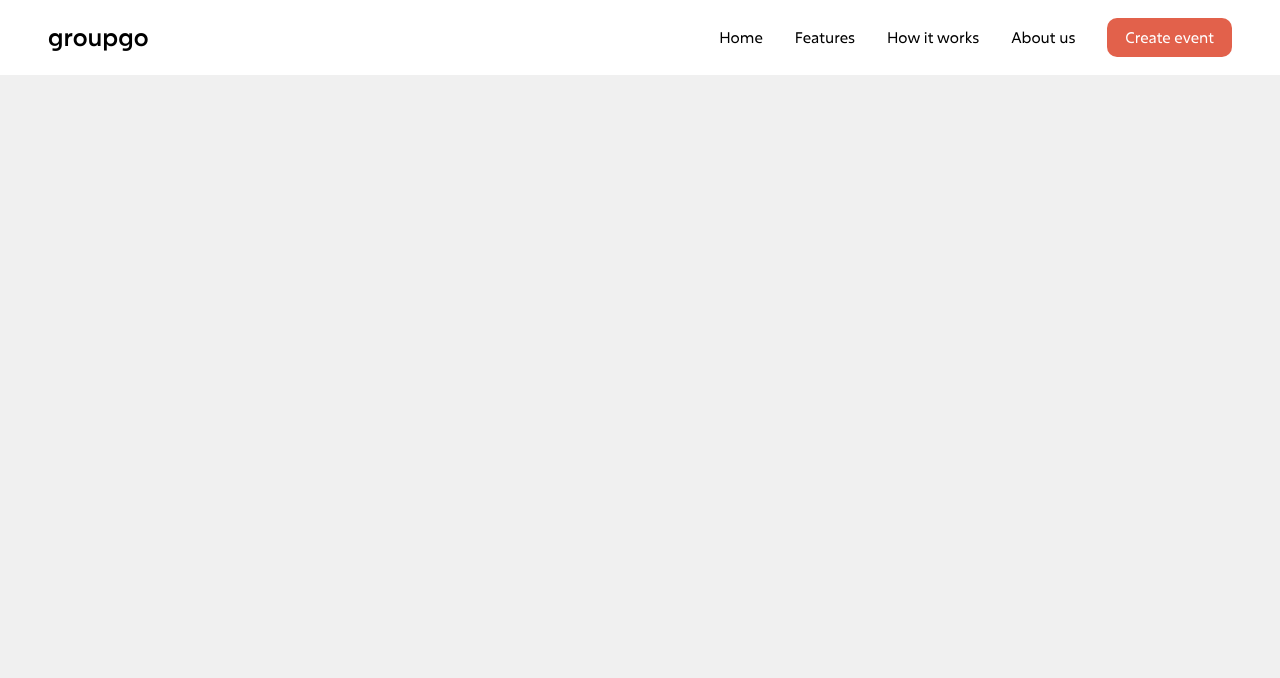
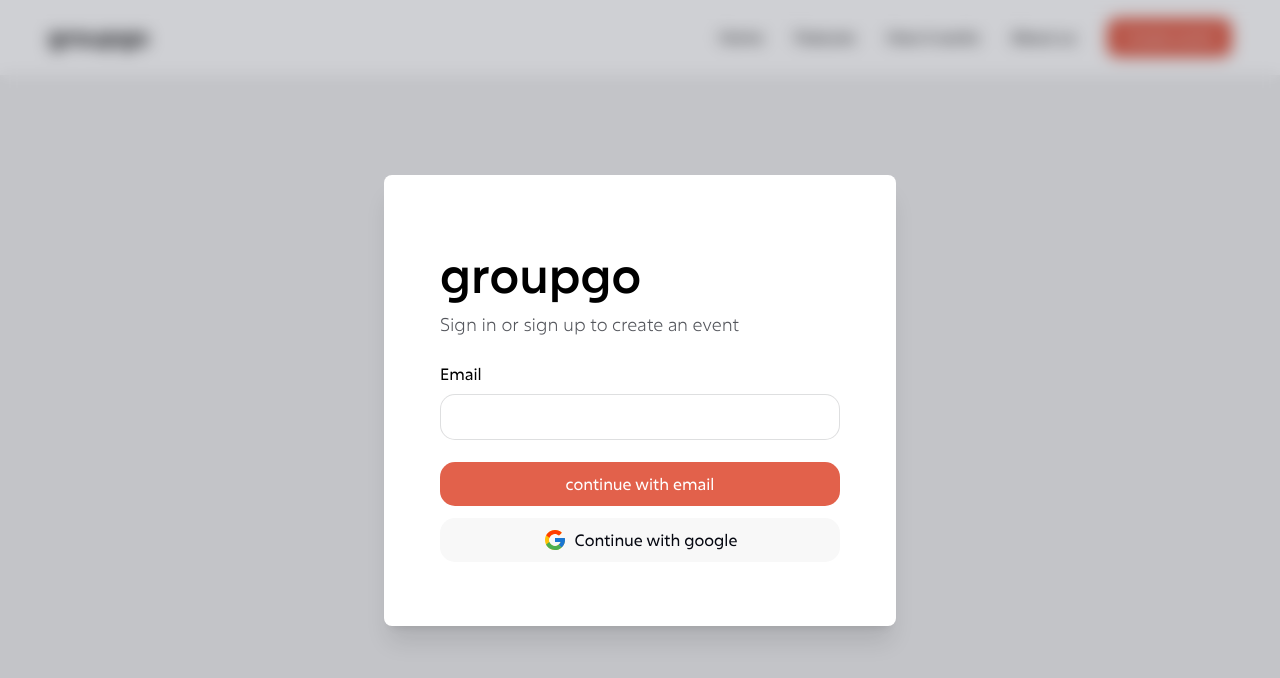
Before and after one commit to timmie20/Group-go-app, a React (Vite) app: page /signin in a window 1280 px wide. Shown: the top 678 px of the page. Built offline with nearby package versions, Linux system fonts and the light colour scheme; no server answers.

Commit message:
Built signin UI, added firebase auth and env file

```diff
--- a/package.json
+++ b/package.json
@@ -10,8 +10,11 @@
     "preview": "vite preview"
   },
   "dependencies": {
+    "firebase": "^10.8.0",
+    "framer-motion": "^11.0.3",
     "react": "^18.2.0",
     "react-dom": "^18.2.0",
+    "react-firebase-hooks": "^5.1.1",
     "react-icons": "^5.0.1",
     "react-router-dom": "^6.21.3"
   },
--- a/src/App.jsx
+++ b/src/App.jsx
@@ -4,20 +4,25 @@
 import { AppProvider } from "./context/AppContext";
 import Home from "./Pages/Home";
 import CreateEvent from "./Pages/CreateEvent";
+import Signin from "./components/Signin";
+import { AuthContextProvider } from "./context/AuthContext";
 
 const App = () => {
   return (
     <>
+      <AuthContextProvider>
         <AppProvider>
           <AppLayout>
             <Routes>
               <Route path="/">
-              <Route index element={<Home />}/>
+                <Route index element={<Home />} />
                 <Route path="/create" element={<CreateEvent />} />
               </Route>
+              <Route path="/signin" element={<Signin />} />
             </Routes>
           </AppLayout>
         </AppProvider>
+      </AuthContextProvider>
     </>
   );
 };
--- /dev/null
+++ b/src/components/Signin.jsx
@@ -0,0 +1,84 @@
+import React, { useContext, useEffect } from "react";
+import { AuthContext } from "../context/AuthContext";
+import { FcGoogle } from "react-icons/fc";
+import { AnimatePresence, motion } from "framer-motion";
+import { HiOutlineBellAlert } from "react-icons/hi2";
+
+const Signin = () => {
+  const {
+    email,
+    setEmail,
+    sendEmailLink,
+    handleSignInUser,
+    navigate,
+    user,
+    search,
+    alertMsg,
+  } = useContext(AuthContext);
+
+  useEffect(() => {
+    handleSignInUser();
+  }, [user, navigate, search]);
+
+  return (
+    <>
+      <AnimatePresence>
+        <motion.div
+          initial={{ opacity: 0 }}
+          animate={{ opacity: 1 }}
+          exit={{ opacity: 0 }}
+          onClick={() => setIsOpen(false)}
+          className="fixed inset-0 z-50 grid cursor-pointer place-items-center overflow-y-scroll bg-slate-900/20 p-8 backdrop-blur"
+        >
+          <motion.div
+            initial={{ scale: 0, rotate: "12.5deg" }}
+            animate={{ scale: 1, rotate: "0deg" }}
+            exit={{ scale: 0, rotate: "0deg" }}
+            onClick={(e) => e.stopPropagation()}
+            className="relative w-full max-w-lg cursor-default overflow-hidden rounded-lg bg-white px-14 py-16 shadow-xl"
+          >
+            <form onSubmit={(event) => sendEmailLink(event, email)}>
+              <div>
+                <h2>groupgo</h2>
+                <p>Sign in or sign up to create an event</p>
+              </div>
+              <div className="mt-6 flex flex-col gap-[22px]">
+                <fieldset className="field_set_div">
+                  <label htmlFor="email">Email</label>
+                  <input
+                    type="email"
+                    name="email"
+                    id="email"
+                    value={email}
+                    className="inputs"
+                    onChange={(e) => setEmail(e.target.value)}
+                  />
+                  {alertMsg && (
+                    <div className="flex items-center gap-1">
+                      <HiOutlineBellAlert color="red" />
+                      <span className="text-[12px]">{alertMsg}</span>
+                    </div>
+                  )}
+                </fieldset>
+                <div>
+                  <button
+                    className="signin_btn bg-orange-clr text-white "
+                    type="submit"
+                  >
+                    continue with email
+                  </button>
+                  <div className="signin_btn mt-3 flex items-center justify-center gap-2 bg-[#F8F8F8] text-black-clr">
+                    <FcGoogle size={24} />
+                    <span>Continue with google</span>
+                  </div>
+                </div>
+              </div>
+            </form>
+          </motion.div>
+        </motion.div>
+      </AnimatePresence>
+    </>
+  );
+};
+
+export default Signin;
--- /dev/null
+++ b/src/config/firebase.js
@@ -0,0 +1,18 @@
+import { initializeApp } from "firebase/app";
+import { getAnalytics } from "firebase/analytics";
+import { getAuth } from "firebase/auth";
+
+const firebaseConfig = {
+  apiKey: import.meta.env.VITE_REACT_API_KEY,
+  authDomain: import.meta.env.VITE_REACT_AUTH_DOMAIN,
+  projectId: import.meta.env.VITE_REACT_PROJECT_ID,
+  storageBucket: import.meta.env.VITE_REACT_STORAGE_BUCKET,
+  messagingSenderId: import.meta.env.VITE_REACT_MESSAGING_SENDER_ID,
+  appId: import.meta.env.VITE_REACT_APP_ID,
+  measurementId: import.meta.env.VITE_REACT_MEASUREMENT_ID,
+};
+
+// Initialize Firebase
+const app = initializeApp(firebaseConfig);
+export const auth = getAuth(app);
+const analytics = getAnalytics(app);
--- /dev/null
+++ b/src/context/AuthContext.jsx
@@ -0,0 +1,77 @@
+import { createContext, useState } from "react";
+import { auth } from "../config/firebase";
+import {
+  isSignInWithEmailLink,
+  sendSignInLinkToEmail,
+  signInWithEmailLink,
+} from "firebase/auth";
+import { useNavigate, useLocation } from "react-router-dom";
+import { useAuthState } from "react-firebase-hooks/auth";
+
+export const AuthContext = createContext(null);
+
+export const AuthContextProvider = ({ children }) => {
+  const [user] = useAuthState(auth);
+  const [email, setEmail] = useState("");
+  const [alertMsg, setAlertMsg] = useState("");
+  const { search } = useLocation();
+  const navigate = useNavigate("");
+
+  const actionCodeSettings = {
+    url: "http://localhost:5173/signin?",
+    handleCodeInApp: true,
+  };
+
+  const sendEmailLink = async (event, email) => {
+    event.preventDefault();
+    await sendSignInLinkToEmail(auth, email, actionCodeSettings)
+      .then(() => {
+        window.localStorage.setItem("emailForSignIn", email);
+        setAlertMsg("we have sent you an email with a link to sign in");
+      })
+      .catch((err) => {
+        console.log(err.message);
+      });
+  };
+
+  const handleSignInUser = () => {
+    if (user) {
+      navigate("/create");
+    } else {
+      if (isSignInWithEmailLink(auth, window.location.href)) {
+        let email = window.localStorage.getItem("emailForSignIn");
+        if (!email) {
+          email = window.prompt("Please provide your email for confirmation");
+        }
+        signInWithEmailLink(auth, email, window.location.href)
+          .then((result) => {
+            console.log(result.user);
+            window.localStorage.removeItem("emailForSignIn");
+            navigate("/create");
+          })
+          .catch((err) => {
+            console.log(err);
+            navigate("/login");
+          });
+      } else {
+        console.log("pls sign in");
+      }
+    }
+  };
+  return (
+    <AuthContext.Provider
+      value={{
+        sendEmailLink,
+        email,
+        setEmail,
+        handleSignInUser,
+        user,
+        navigate,
+        search,
+        alertMsg,
+      }}
+    >
+      {children}
+    </AuthContext.Provider>
+  );
+};
--- a/src/index.css
+++ b/src/index.css
@@ -122,6 +122,10 @@
   @apply flex w-full flex-col gap-2;
 }
 
+.field_set_div select {
+  @apply w-full rounded-[15px] border-[1px] bg-white px-6 py-[10px] font-light text-black-clr;
+}
+
 .event_info_form .event_description_textarea {
   @apply w-full resize-none rounded-[15px] border-[1px] bg-white px-6 py-[10px] font-light text-black-clr focus:outline-none;
 }
@@ -144,10 +148,6 @@
 
 .event_schedule_duration {
   @apply flex w-full items-center gap-8;
-}
-
-.field_set_div select {
-  @apply w-full rounded-[15px] border-[1px] bg-white px-6 py-[10px] font-light text-black-clr;
 }
 
 .payment_info_container {
@@ -185,3 +185,7 @@
 .email_list_container span {
   @apply flex items-center justify-center gap-3 rounded-full border-[1px] border-[#E9E9E9] bg-[#F7F6F9] px-2 py-1 font-light text-black-clr;
 }
+
+.signin_btn {
+  @apply w-full cursor-pointer rounded-[15px] px-6 py-[10px] text-center hover:bg-opacity-50;
+}
```
Also changed, not shown: 2 other files (tests, documents, lock files or other folders). Lines whose indentation alone changed are shown as unchanged.
